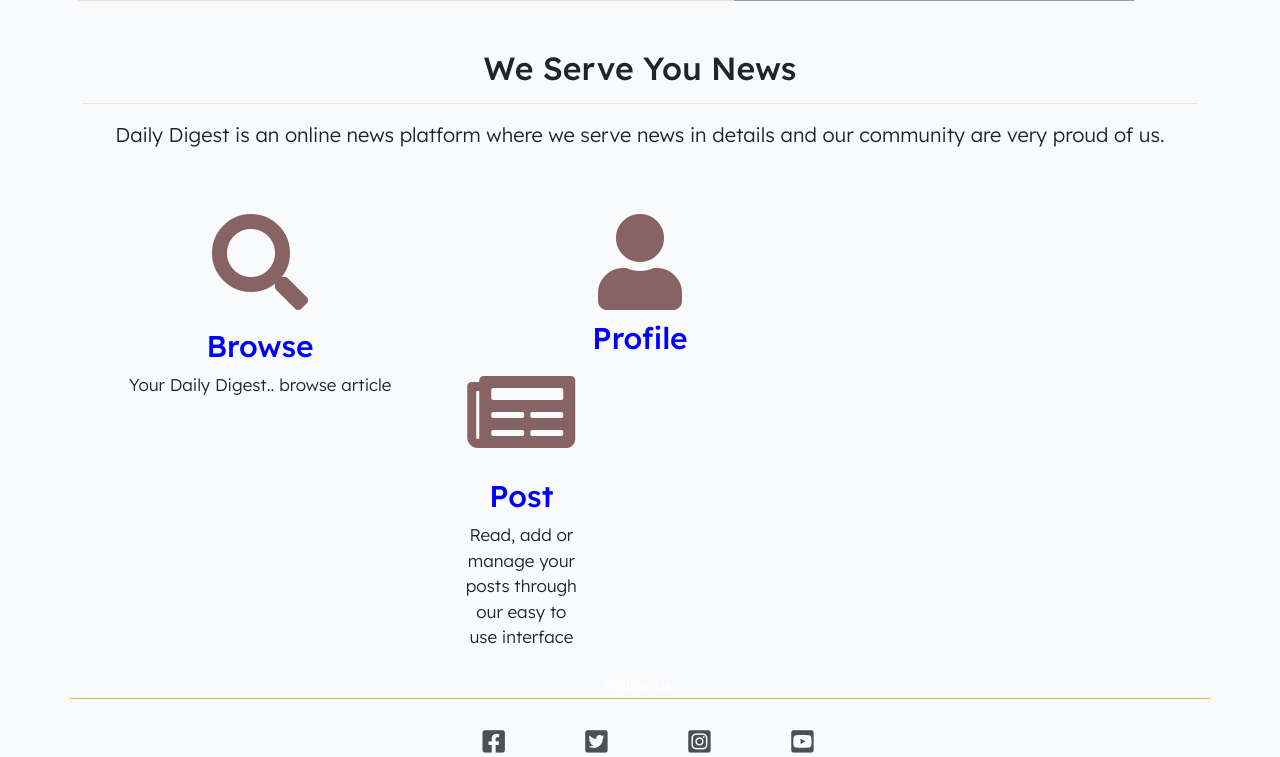
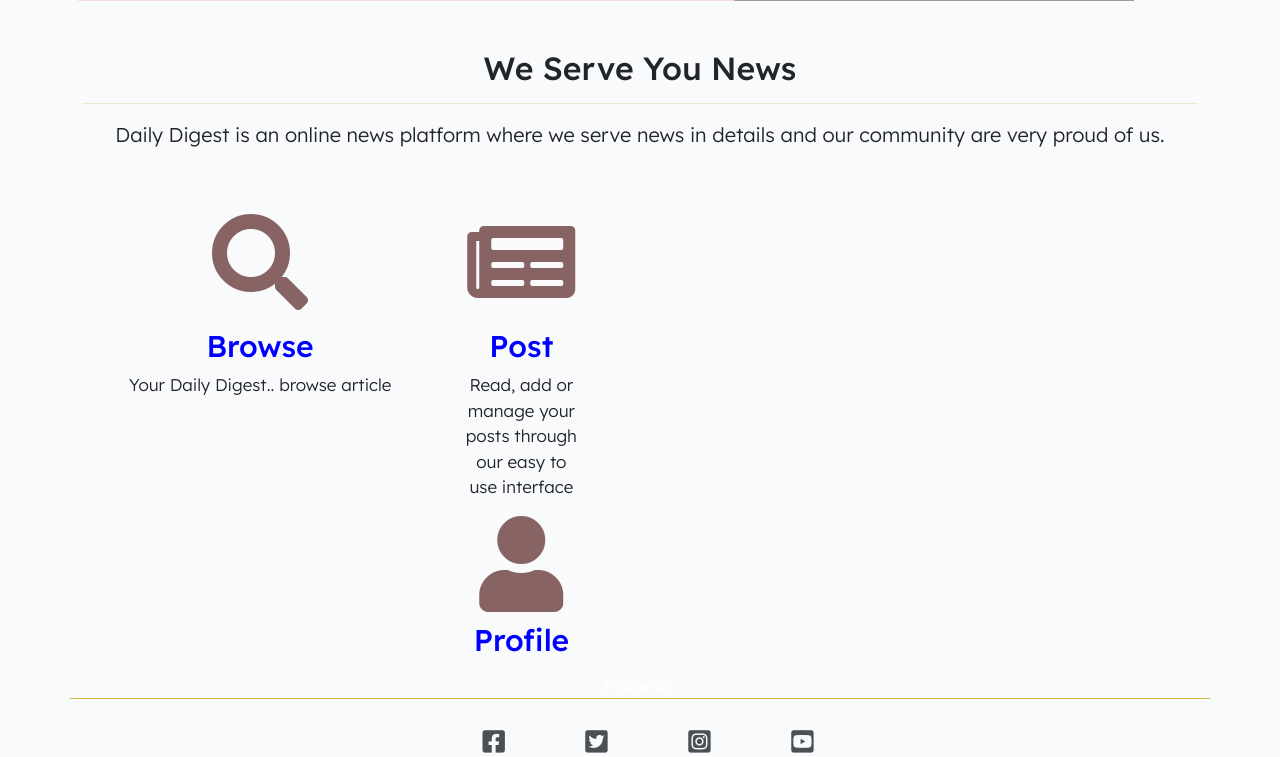
Before and after one commit to Madu-J/daily-digest01, a Django app: template templates/index.html in a window 1280 px wide. Shown: the part 473-1230 px from the top of the page. Run offline with Django 3.2, Linux system fonts and the light colour scheme; the template is opened without the code that fills it, so the values that code supplies are empty; grey boxes are pictures that could not be loaded.

Commit message:
Fixing hope page styling

```diff
--- a/daily_digest01/settings.py
+++ b/daily_digest01/settings.py
@@ -34,10 +34,7 @@ DEBUG = True
 X_FRAME_OPTIONS = 'SAMEORIGIN'
 
 ALLOWED_HOSTS = ['daily-digest01-135da823c1d2.herokuapp.com',
-'8000-maduj-dailydigest01-bsutvxqlvi8.ws-eu108.gitpod.io',
-'8000-maduj-dailydigest01-4evlliju7sp.ws-eu108.gitpod.io',
-'8000-maduj-dailydigest01-q7oom98v5o1.ws-eu111.gitpod.io',
-'8000-maduj-dailydigest01-kjxp7ggfvmw.ws-eu111.gitpod.io'
+'8000-maduj-dailydigest01-kjxp7ggfvmw.ws-eu114.gitpod.io',
 ]
 
 
--- a/static/css/style.css
+++ b/static/css/style.css
@@ -46,6 +46,7 @@ body {
 .profile-icon {
     padding-right: 5px;
 }
+
 
 .hero-text-outer {
     background-color: #F4DDD8;
@@ -309,20 +310,6 @@ body {
     color: #142a2b;
 }
 
-/* Media Queries */
-
-/* For Medium devices (tablets, less than 992px) */
-
-@media screen and (max-width: 991.98px) {
-    .hero-text {
-        font-size: 35px;
-    }
-
-    .logo-image {
-        height: 75px;
-    }
-}
-
 /* Small devices (landscape phones, less than 768px */
 
 @media screen and (max-width: 767.98px) {
@@ -359,3 +346,15 @@ body {
         margin-left: 716px;
     }
 }
+
+/* For Medium devices (tablets, less than 992px) */
+
+@media screen and (max-width: 991.98px) {
+    .hero-text {
+        font-size: 35px;
+    }
+
+    .logo-image {
+        height: 75px;
+    }
+}
--- a/templates/index.html
+++ b/templates/index.html
@@ -51,7 +51,7 @@
     </div>
     <div class="container-fluid feature-image-outer">
         <div class="row">
-            <div class="col-12 col-md-4 mb-2">
+            <div class="col-12 col-md-4 mb-2 col-sm-4">
                 <div class="feature-image mb-2">
                     <i class="fas fa-search fa-6x"></i>
                 </div>
@@ -62,11 +62,7 @@
                     </p>
                 </div>
             </div>
-            <div class="col-12 col-md-4 mb-2">
-                <div class="feature-image mb-2">
-                    <i class="fas fa-user fa-6x"></i>
-                    <h3 class="feature-title">Profile</h3>
-                </div>
+            <div class="col-12 col-md-4 mb-2 col-sm-4">
                 <div class="col-12 col-md-4 mb-2">
                     <div class="feature-image mb-2">
                         <i class="fas fa-newspaper fa-6x"></i>
@@ -76,6 +72,12 @@
                          Read, add or manage your posts through our easy to use interface
                     </p>
                 </div>
+            <div class="col-12 col-md-4 mb-2 col-sm-4">
+                <div class="feature-image mb-2">
+                    <i class="fas fa-user fa-6x"></i>
+                    <h3 class="feature-title">Profile</h3>
+                </div>
+            </div>
         </div>
     </div>
 </section>
```
